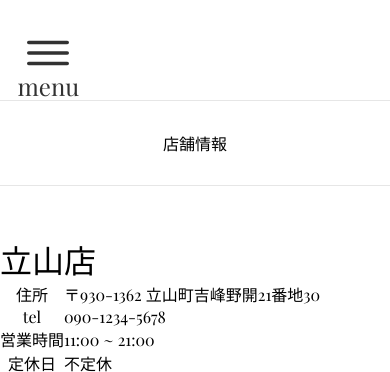
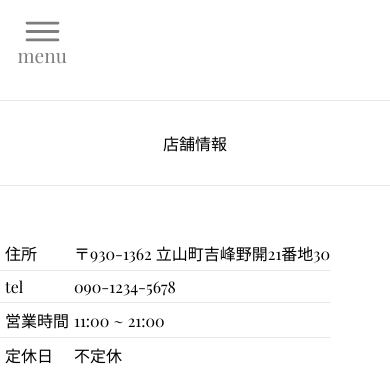
Before and after one commit to Daichi-Fukuta/esfir-diet, a PHP site: page /contact.html in a window 390 px wide; the page is wider, and only the part inside the window is pictured. Shown: the top 372 px of that part. Run offline with PHP 8.4, Linux system fonts and the light colour scheme; some libraries are stand-ins or nearby versions.

Commit message:
レスポンシブ軽く実装

```diff
--- a/_src/sass/_ba.scss
+++ b/_src/sass/_ba.scss
@@ -31,43 +31,19 @@
         content: url('/images/after1.jpg');
     }
     &__before-2{
-        content: url('/images/4595.jpg');
+        content: url('/images/before1.jpg');
     }
     &__after-2 {
-        content: url('/images/footer-line.png');
+        content: url('/images/after1.jpg');
+    }
+    @media screen and (max-width: 768px) {
+        &__inner {
+            margin-left: 10px;
+            margin-right: 10px;
+        }
+        &__img {
+            width: 150px;
+            height: 225px;
+        }
     }
 }
-
-
-// .ba {
-//     &__inner {
-//         @include inner-init;
-//     }
-//     &__title {
-//         @include section-title-init;
-//     }
-//     &__list {
-//         display: grid;
-//         grid-template-columns: 1fr 1fr;
-//         grid-template-rows: 500px 500px;
-//     }
-//     &__item {
-//         width: 500px;
-//         height: 300px;
-//         position: relative;
-//         .ba__details {
-//             position: absolute;
-//             width: 300px;
-//             height: 200px;
-//             top: 80%;
-//             left: 50%;
-//             background-color: #fff;
-//             box-shadow: 1px 1px 1px rgb(230, 230, 230);
-//         }
-//         .ba__img {
-//             width: 100%;
-//             height: 100%;
-//             object-fit: cover;
-//         }
-//     }
-// }
--- a/_src/sass/_concept.scss
+++ b/_src/sass/_concept.scss
@@ -12,4 +12,10 @@
     &__content {
         margin-top: 50px;
     }
+    @media screen and (max-width: 768px) {
+        &__inner {
+            margin-left: 10px;
+            margin-right: 10px;
+        }
+    }
 }
--- a/_src/sass/contact.scss
+++ b/_src/sass/_contact.scss
@@ -19,11 +19,28 @@
     &__salon:nth-child(n + 2) {
         margin-top: 70px;
     }
-    &__salon-name {
-        font-size: 2rem;
+    // &__salon-name {
+        // font-size: 2rem;
+    // }
+    &__salon-tr {
+        border-bottom: 1px solid rgb(230, 230, 230);
+    }
+    &__salon-th {
+        text-align: left;
+        padding: 5px;
+    }
+    &__salon-td {
+        margin-left: 100px;
     }
     &__map {
+        margin-top: 10px;
         width: 1200px;
         height: 300px;
     }
+    @media screen and (max-width: 768px) {
+        &__map {
+            width: 100vw;
+            height: 300px;
+        }
+    }
 }
--- a/_src/sass/_nav.scss
+++ b/_src/sass/_nav.scss
@@ -1,5 +1,6 @@
 .nav {
-    position: absolute;
+    // position: absolute;
+    position: fixed;
     top: 0;
     left: -300px;
     width: 300px;
@@ -45,4 +46,16 @@
             font-size: 1.5rem;
         }
     }
+
+    @media screen and (max-width: 768px) {
+        &__btn {
+            color: rgb(125, 125, 125);
+            top: 5px;
+            font-size: 45px;
+            &-text {
+                font-size: 1.2rem;
+                top: 37px;
+            }
+        }
+    }
 }
--- a/contact.html
+++ b/contact.html
@@ -41,29 +41,29 @@
         <div class="contact__title">店舗情報</div>
         <div class="contact__content">
             <div class="contact__salon-1 contact__salon">
-                <div class="contact__salon-name">立山店</div>
+                <!-- <div class="contact__salon-name">立山店</div> -->
                 <table>
-                    <tr>
-                        <th>住所</th>
-                        <td>〒930-1362 立山町吉峰野開21番地30</td>
+                    <tr class="contact__salon-tr">
+                        <th class="contact__salon-th">住所</th>
+                        <td class="contact__salon-td">〒930-1362 立山町吉峰野開21番地30</td>
                     </tr>
-                    <tr>
-                        <th>tel</th>
-                        <td>090-1234-5678</td>
+                    <tr class="contact__salon-tr">
+                        <th class="contact__salon-th">tel</th>
+                        <td class="contact__salon-td">090-1234-5678</td>
                     </tr>
-                    <tr>
-                        <th>営業時間</th>
-                        <td>11:00 ~ 21:00</td>
+                    <tr class="contact__salon-tr">
+                        <th class="contact__salon-th">営業時間</th>
+                        <td class="contact__salon-td">11:00 ~ 21:00</td>
                     </tr>
-                    <tr>
-                        <th>定休日</th>
-                        <td>不定休</td>
+                    <tr class="contact__salon-tr">
+                        <th class="contact__salon-th">定休日</th>
+                        <td class="contact__salon-td">不定休</td>
                     </tr>
                 </table>
-                <iframe src="https://www.google.com/maps/embed?pb=!1m18!1m12!1m3!1d3202.3875998541876!2d137.32900001528472!3d36.61705577998672!2m3!1f0!2f0!3f0!3m2!1i1024!2i768!4f13.1!3m3!1m2!1s0x5ff792cdd8eea481%3A0x95f9cb2789b1e4cb!2z44CSOTMwLTEzNjIg5a-M5bGx55yM5Lit5paw5bed6YOh56uL5bGx55S65ZCJ5bOw6YeO6ZaL77yS77yR4oiS77yT77yQ!5e0!3m2!1sja!2sjp!4v1610898014676!5m2!1sja!2sjp"
-                        class="contact__map" frameborder="0" style="border:0;" allowfullscreen="" aria-hidden="false" tabindex="0"></iframe>
+                        <iframe src="https://www.google.com/maps/embed?pb=!1m18!1m12!1m3!1d3202.3875998541876!2d137.32900001528472!3d36.61705577998672!2m3!1f0!2f0!3f0!3m2!1i1024!2i768!4f13.1!3m3!1m2!1s0x5ff792cdd8eea481%3A0x95f9cb2789b1e4cb!2z44CSOTMwLTEzNjIg5a-M5bGx55yM5Lit5paw5bed6YOh56uL5bGx55S65ZCJ5bOw6YeO6ZaL77yS77yR4oiS77yT77yQ!5e0!3m2!1sja!2sjp!4v1610898014676!5m2!1sja!2sjp"
+                            class="contact__map" frameborder="0" style="border:0;" allowfullscreen="" aria-hidden="false" tabindex="0"></iframe>
             </div>
-            <div class="contact__salon-2 contact__salon">
+            <!-- <div class="contact__salon-2 contact__salon">
                 <div class="contact__salon-name">ウラジオストク店</div>
                 <table>
                     <tr>
@@ -108,7 +108,7 @@
                 </table>
                 <iframe src="https://www.google.com/maps/embed?pb=!1m18!1m12!1m3!1d3202.3875998541876!2d137.32900001528472!3d36.61705577998672!2m3!1f0!2f0!3f0!3m2!1i1024!2i768!4f13.1!3m3!1m2!1s0x5ff792cdd8eea481%3A0x95f9cb2789b1e4cb!2z44CSOTMwLTEzNjIg5a-M5bGx55yM5Lit5paw5bed6YOh56uL5bGx55S65ZCJ5bOw6YeO6ZaL77yS77yR4oiS77yT77yQ!5e0!3m2!1sja!2sjp!4v1610898014676!5m2!1sja!2sjp"
                         class="contact__map" frameborder="0" style="border:0;" allowfullscreen="" aria-hidden="false" tabindex="0"></iframe>
-            </div>
+            </div> -->
         </div>
     </div>
 </section>
--- a/css/style.css
+++ b/css/style.css
@@ -339,13 +339,23 @@ a {
   margin-top: 70px;
 }
 
-.contact__salon-name {
-  font-size: 2rem;
+.contact__salon-tr {
+  border-bottom: 1px solid #e6e6e6;
+}
+
+.contact__salon-th {
+  padding: 5px;
+  text-align: left;
+}
+
+.contact__salon-td {
+  margin-left: 100px;
 }
 
 .contact__map {
   width: 1200px;
   height: 300px;
+  margin-top: 10px;
 }
 
 .blog__inner {
@@ -423,8 +433,83 @@ a {
 }
 
 .footer__nav-item a {
-  color: #646464;
   font-size: 1.3rem;
 }
 
+.footer a {
+  color: #646464;
+}
+
+@media screen and (max-width: 768px) {
+  .nav__btn {
+    top: 5px;
+    color: #7d7d7d;
+    font-size: 45px;
+  }
+  .nav__btn-text {
+    top: 37px;
+    font-size: 1.2rem;
+  }
+  .main-v__img {
+    background-image: url("../../images/main-img.jpeg");
+  }
+  .main-v__title {
+    font-size: 2rem;
+  }
+  .main-v__text {
+    font-size: 1rem;
+  }
+  .concept__inner {
+    margin-right: 10px;
+    margin-left: 10px;
+  }
+  .ba__inner {
+    margin-right: 10px;
+    margin-left: 10px;
+  }
+  .ba__img {
+    width: 150px;
+    height: 225px;
+  }
+  .contact__map {
+    width: 100vw;
+    height: 300px;
+  }
+  .footer__inner {
+    height: 350px;
+    padding-top: 10px;
+    padding-left: 10px;
+  }
+  .footer__cat {
+    display: block;
+    width: 100%;
+  }
+  .footer__info {
+    margin-top: 0;
+  }
+  .footer__logo {
+    font-size: 1.5rem;
+  }
+  .footer__address {
+    margin-top: 10px;
+  }
+  .footer__address-item {
+    margin-bottom: 1px;
+    font-size: 1rem;
+  }
+  .footer__chat {
+    display: none;
+  }
+  .footer__nav {
+    margin-top: 10px;
+    margin-left: 0;
+  }
+  .footer__nav-item {
+    margin-bottom: 1px;
+  }
+  .footer__nav-item a {
+    font-size: 0.8rem;
+  }
+}
+
 /*# sourceMappingURL=style.css.map */
--- a/index.html
+++ b/index.html
@@ -39,8 +39,8 @@
 <section class="main-v">
     <div class="main-v__inner">
         <div class="main-v__img"></div>
-        <h1 class="title">estelle diet</h1>
-        <p class='main-v__text'>誰でも、あなたを見て、その美しさを<br>作られた神様を賛美する。</p>
+        <h1 class="main-v__title">estelle diet</h1>
+        <p class='main-v__text'>誰でも、あなたを見て、その美しさを作られた神様を賛美する。</p>
     </div>
 </section>
 </body>
```
Also changed, not shown: other parts of css/style.css (+13 -13 lines), _src/sass/_flow.scss (+0 -35 lines), _src/sass/_footer.scss (+40 -1 lines), _src/sass/_main-v.scss (+21 -10 lines), images/4595.jpg (deleted), images/main-img.jpeg (added), images/main-img.jpg (deleted), 1 other file.
